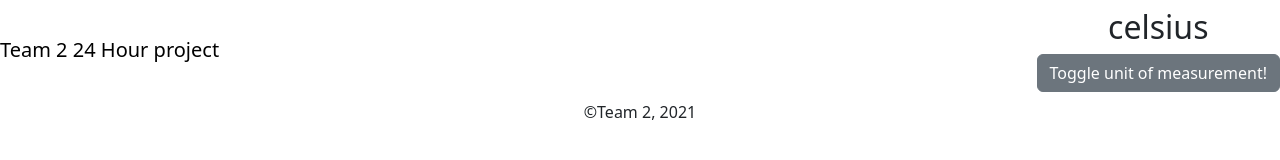
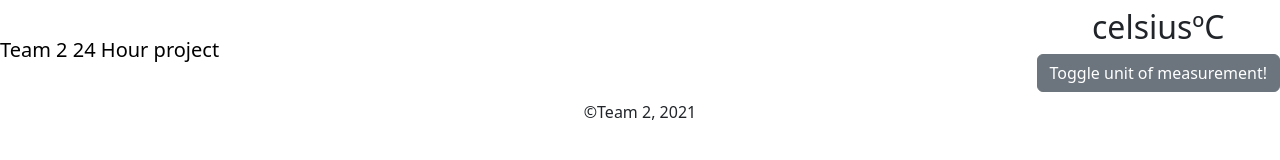
Before and after one commit to BrentonPhoenix/teamGit2, a React (Create React App) app in the folder client/: page / in a window 1280 px wide. Shown: the top 160 px of the page. Built offline with nearby package versions, Linux system fonts and the light colour scheme; no server answers.

Commit message:
fetch fixed to work plus cel conversion is accurate

```diff
--- a/client/src/components/site/Header.js
+++ b/client/src/components/site/Header.js
@@ -18,14 +18,18 @@ const Header = () => {
     // function stopFetch() {
         fetch("https://api.openweathermap.org/data/2.5/weather?q=London&units=imperial&appid=59001e1f469d421690b543e76dbf29d3"
         )
-        .then(function(response){
-            console.log(response.json());
+        .then((response)=>{
+            // console.log(response.json());
             return response.json();
         })
-        .then(function(json){
-            console.log(json.data)
+        .then((json) =>{
+            setFahrenheit(json.main.temp)
+            setCelsius((fahrenheit - 32) * .5556)
+
         })
     // }
+
+
 
 
 
@@ -65,7 +69,7 @@ const Header = () => {
                 <Nav className='ml-auto' navbar>
                         {/* {location} */}
                         {
-                            tempreture ? <h2>{fahrenheit}</h2> : <h2>{celsius}</h2>
+                            tempreture ? <h2>{fahrenheit}ºF</h2> : <h2>{celsius}ºC</h2>
                         }
                         <Button value={tempreture} onClick={(e) => setTempreture(!tempreture)}>Toggle unit of measurement!</Button>
                     {/* <NavItem>
```
